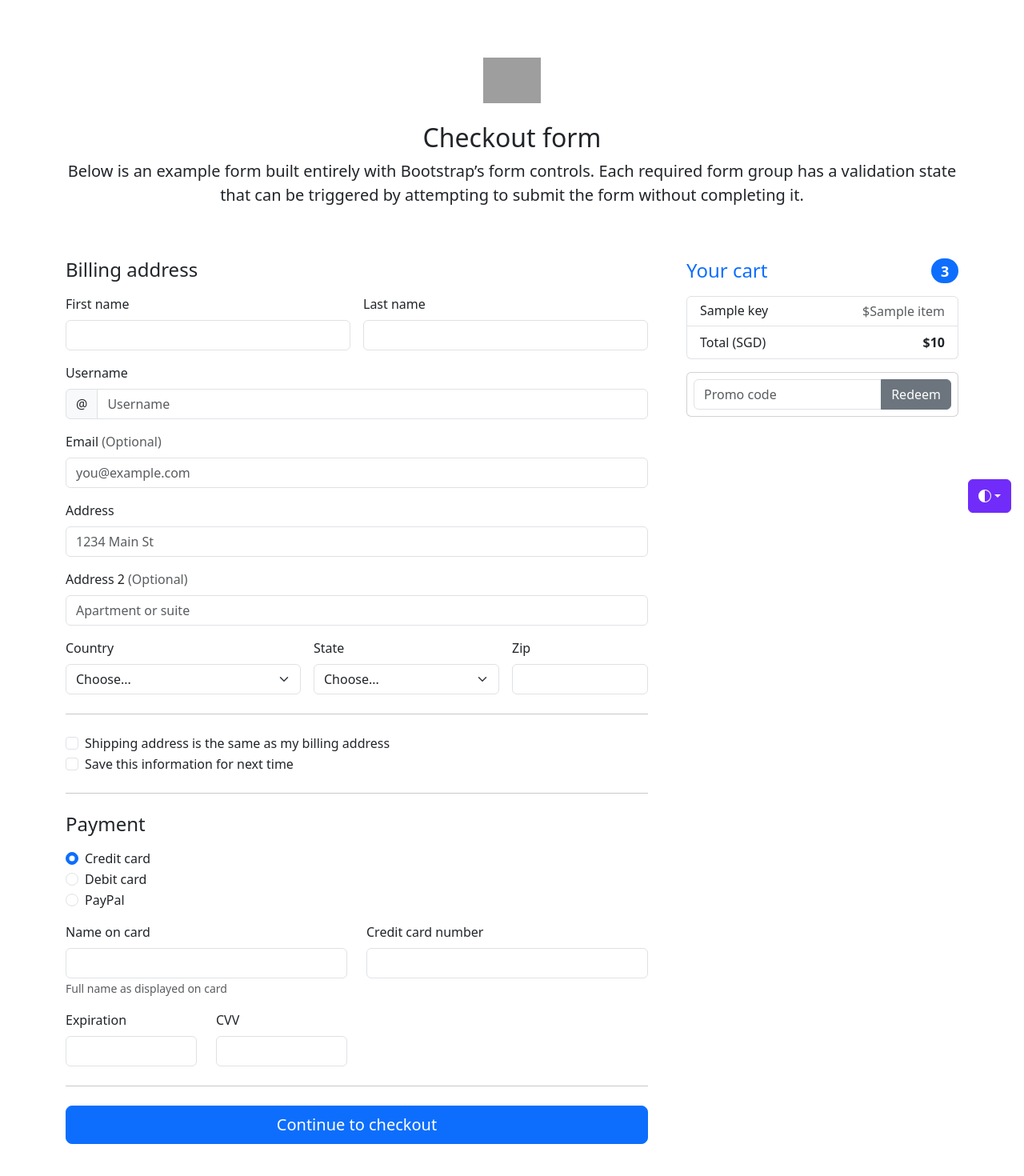
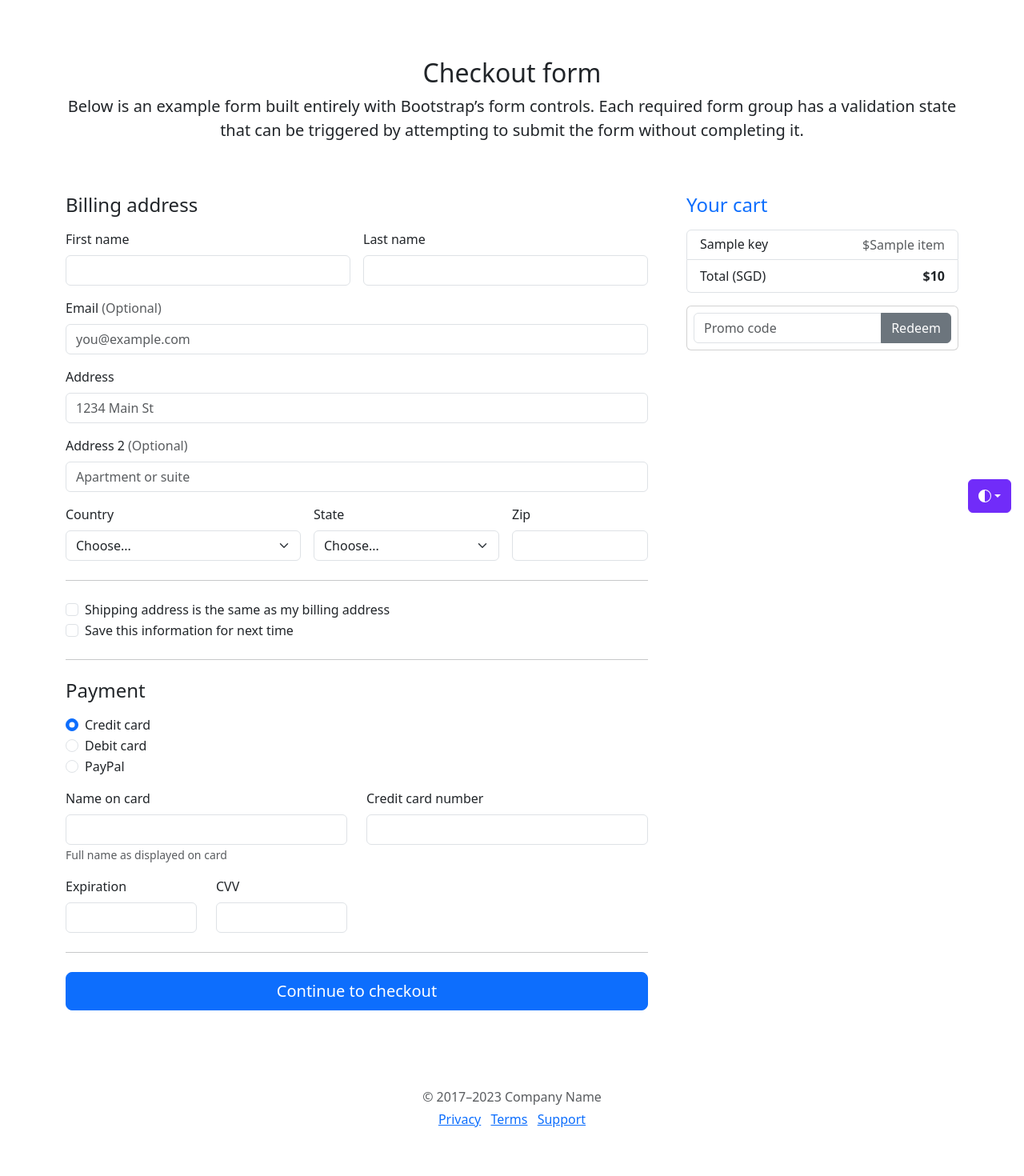
Before and after one commit to ceilingfans/app-dev, a Python web app: template website/templates/payment.html in a window 1280 px wide. Shown: the part 143-1613 px from the top of the page at 80% size. Run offline with Jinja, Linux system fonts and the light colour scheme; the template is opened without the code that fills it: most values are stand-ins (such as "Sample title", 1, 10 or a date in 2020); form fields are guessed from the names that the template uses; grey boxes are pictures that could not be loaded.

Commit message:
fix: shop logo

```diff
--- a/website/templates/payment.html
+++ b/website/templates/payment.html
@@ -137,7 +137,7 @@
 <div class="container">
   <main>
     <div class="py-5 text-center">
-      <img class="d-block mx-auto mb-4" src="../assets/brand/bootstrap-logo.svg" alt="" width="72" height="57">
+
       <h2>Checkout form</h2>
       <p class="lead">Below is an example form built entirely with Bootstrap’s form controls. Each required form group has a validation state that can be triggered by attempting to submit the form without completing it.</p>
     </div>
@@ -146,7 +146,7 @@
       <div class="col-md-5 col-lg-4 order-md-last">
         <h4 class="d-flex justify-content-between align-items-center mb-3">
           <span class="text-primary">Your cart</span>
-          <span class="badge bg-primary rounded-pill">3</span>
+          <span class="badge bg-primary rounded-pill"></span>
         </h4>
         <ul class="list-group mb-3">
           {% for key, item in cart.items() %}
@@ -187,17 +187,6 @@
               <input type="text" class="form-control" id="lastName" placeholder="" value="" required>
               <div class="invalid-feedback">
                 Valid last name is required.
-              </div>
-            </div>
-
-            <div class="col-12">
-              <label for="username" class="form-label">Username</label>
-              <div class="input-group has-validation">
-                <span class="input-group-text">@</span>
-                <input type="text" class="form-control" id="username" placeholder="Username" required>
-              <div class="invalid-feedback">
-                  Your username is required.
-                </div>
               </div>
             </div>
 
```
